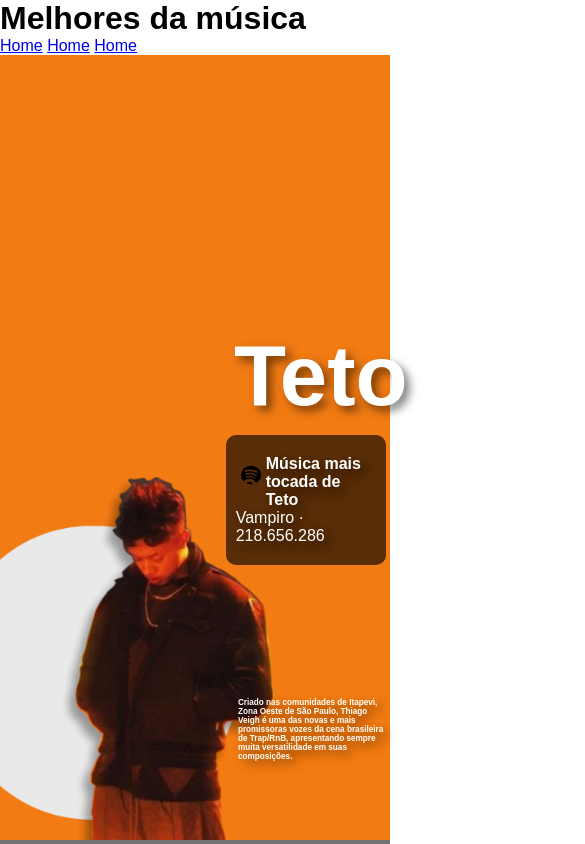
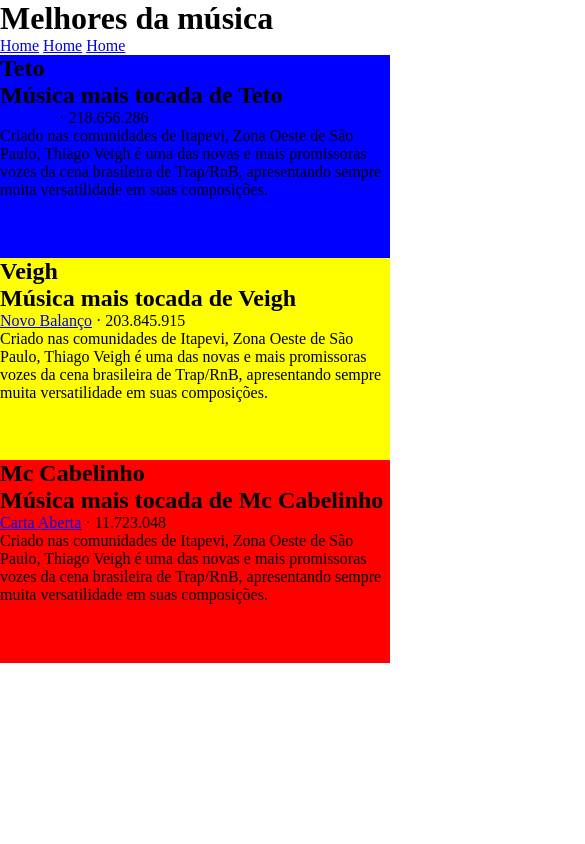
Before and after one commit to Cauasl/hggg, a plain HTML site: page tst6/index.html in a window 390 px wide. Shown: the top 844 px of the page, 585 px wide, since content can reach past the window. Drawn offline with Linux system fonts and the light colour scheme.

Commit message:
Recomeasando o projeto

```diff
--- a/tst6/index.html
+++ b/tst6/index.html
@@ -19,7 +19,6 @@
         <section id="Teto">
             <h2>Teto</h2>
             <div class="melhoresmusicas">
-                <img src="imagensartistas/spotify.png" alt="Spotify icon">
                 <h2>Música mais tocada de Teto</h2>
                 <p><a href="https://open.spotify.com/intl-pt/track/6bTdZ7xfKp3NqqADJ8HLyj?si=5f5f47b3b18a4f77" target="_blank">Vampiro</a> &middot; 218.656.286</p>
             </div>
@@ -28,7 +27,6 @@
         <section id="Veigh">
             <h2>Veigh</h2>
             <div class="melhoresmusicas">
-                <img src="imagensartistas/spotify.png" alt="Spotify icon">
                 <h2>Música mais tocada de Veigh</h2>
                 <p><a href="https://open.spotify.com/intl-pt/track/4hKLzFvNwHF6dPosGT30ed?si=85ae900145c641e3" target="_blank">Novo Balanço</a> &middot; 203.845.915</p>
             </div>
@@ -37,7 +35,6 @@
         <section id="Cabelinho">
             <h2>Mc Cabelinho</h2>
             <div class="melhoresmusicas">
-                <img src="imagensartistas/spotify.png" alt="Spotify icon">
                 <h2>Música mais tocada de Mc Cabelinho</h2>
                 <p><a href="https://open.spotify.com/intl-pt/track/4VI4yOAb7fWrFCnuGBIaeG?si=9e1a957802a64578" target="_blank">Carta Aberta</a> &middot; 11.723.048</p>
             </div>
--- a/tst6/style.css
+++ b/tst6/style.css
@@ -1,148 +1,23 @@
 * {
-    margin: 0px;
-    padding: 0px;
-}
-
-:root {
-    --s1cor: #737373;
-
-    --s2cor: #F27B13;
-    --s2cor2: #BF3415;
-
-    --s3cor: #413973;
-}
-
-body {
-    font: normal 1em Arial, sans-serif;
-    color: white;
-}
-
-header {
-    color: black;
+	padding: 0px;
+	margin: 0px;
 }
 
 section {
-    background-color: darkgray;
-    padding-bottom: 93vh;
-    background-size: 100vh;
-    background-repeat: no-repeat;
-    background-position: left bottom;
-    text-shadow: 5px 5px 10px #00000083;
-    position: relative;
-}
-section div.melhoresmusicas {
-    display: inline-block;
-    max-height: 100px;
-    width: 36vw;
-    background-color: #000000a2;
-    padding: 20px 10px;
-    position: absolute;
-    right: 1%;
-    bottom: 60%;
-    border-radius: 10px;
-}
-div.melhoresmusicas img {
-    width: 50px;
-    float: left;
-    margin: 10px 5px;
-}
-div.melhoresmusicas h2 {
-    font-size: 1.5em;
-}
-div.melhoresmusicas a {
-    text-decoration: none;
-    transition: .5s;
-    color: white;
-}
-div.melhoresmusicas a:hover {
-    text-decoration: underline;
-    color: #68cf00;
-    transition: .5s;
-}
-section > h2 {
-    position: absolute;
-    top: 53vh;
-    left: 45vh;
-    transform: translate(0px, -50%);
-    font-size: 10.1vh;
-    font-weight: bolder;
-}
-section > p {
-    position: absolute;
-    bottom: 8%;
-    right: 1%;
-    width: 38%;
-    font-weight: bold;
-    font-size: 2.2vw;
-}
-
-
-section#Veigh {
-    background-image: url('imagensartistas/veigh2-g.png');
-    background-color: var(--s1cor);
+	padding-bottom: 15vw;
+	background-position: left bottom;
+	background-repeat: no-repeat;
+	background-size: contain;
 }
 
 section#Teto {
-    background-image: url('imagensartistas/teto-g.png');
-    background-color: var(--s2cor);
+	background-color: blue;
 }
-section#Teto > h2 {
-    top: 20vh;
-    left: 3vh;
+
+section#Veigh {
+	background-color: yellow;
 }
 
 section#Cabelinho {
-    background-image: url('imagensartistas/mccabelinho-g.png');
-    background-color: var(--s3cor);
+	background-color: red;
 }
-section#Cabelinho > h2 {
-    width: 200px;
-    top: 30vh;
-    left: 3vh;
-}
-
-
-
-
-
-@media screen and (max-width: 700px) {
-
-    section {
-        background-size: contain;
-    }
-    section div.melhoresmusicas {
-        bottom: 35%;
-    }
-    div.melhoresmusicas img {
-        width: 20px;
-    }
-    div.melhoresmusicas h2 {
-        font-size: 1em;
-    }
-    section > h2 {
-        top: 35%;
-        left: 43vh;
-    }
-    section > p {
-        font-size: 2.1vw;
-        bottom: 10%;
-    }
-
-
-    section#Veigh {
-        background-image: url('imagensartistas/veigh2-p.png');
-    }
-
-    section#Teto {
-        background-image: url('imagensartistas/teto-p.png');
-    }
-    section#Teto > h2 {
-        top: 38vh;
-        left: 60vw;
-    }
-
-    section#Cabelinho > h2 {
-        top: 38vh;
-        left: 60vw;
-    }
-}
```
